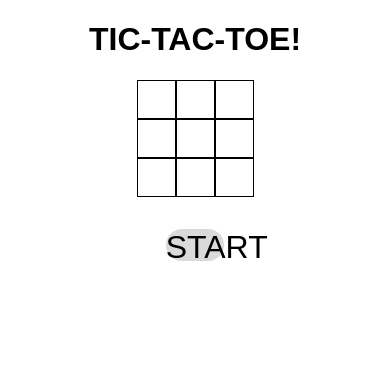
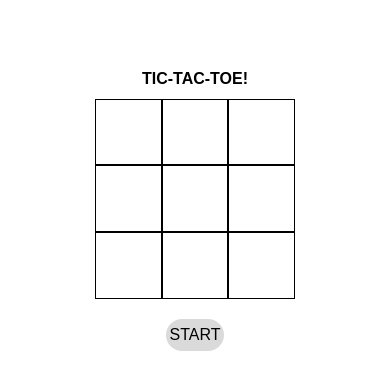
Before and after one commit to KaisarOrange/tic-tac-toe, a plain HTML site: page index.html in a window 390 px wide. Drawn offline with Linux system fonts and the light colour scheme.

Commit message:
Adding mobile responsiveness

```diff
--- a/style.css
+++ b/style.css
@@ -8,8 +8,8 @@
     grid-template: 1fr 1fr 1fr / 1fr 1fr 1fr;
     text-align: center;
     margin: auto;
-    width: 30vw;
-    height: 30vw;
+    width: 500px;
+    height: 500px;
 }
 .space{
     border: solid 1px;
@@ -35,3 +35,23 @@
 .start:active{
     background-color: rgb(163, 163, 163);
 }
+@media only screen and (max-width: 750px) {
+    .arena{
+        width: 200px;
+        height: 200px;
+    }
+    .space{
+        font-size: 3rem;
+    }
+    .title{
+        font-size: 1rem;
+        margin-top: 70px;
+    }
+    .start{
+        font-size: 1rem;
+        display: flex;
+        justify-content: center;
+        align-items: center;
+        margin-top: 20px;
+    }
+}
```
